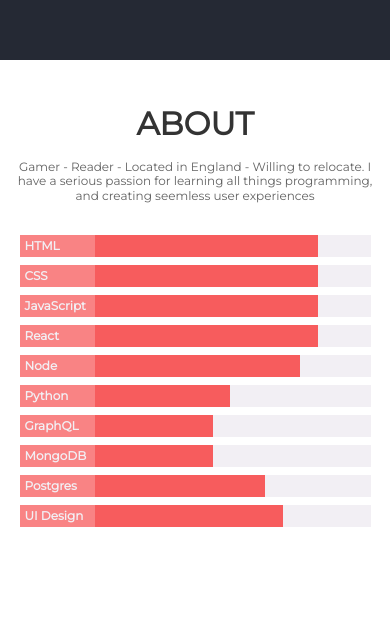
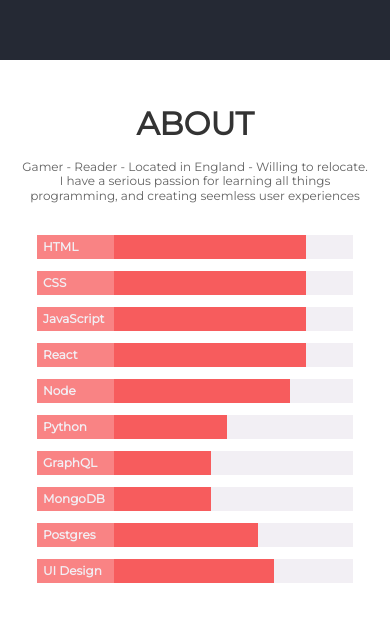
Before and after one commit to curm90/portfolio, a React (Create React App) app: page / in a window 390 px wide. Shown: the part 784-1405 px from the top of the page. Before the commit the page ends 1351 px from the top, so only its background shows below. Built offline with nearby package versions, Linux system fonts and the light colour scheme; a web font is replaced by a local one.

Commit message:
skills responsive styles

```diff
--- a/src/components/About.js
+++ b/src/components/About.js
@@ -10,8 +10,8 @@
         have a serious passion for learning all things programming,
         and creating seemless user experiences
       </p>
+      <Skills />
     </div>
-    <Skills />
   </div>
 );
 
--- a/src/styles/components/_about.scss
+++ b/src/styles/components/_about.scss
@@ -10,11 +10,16 @@
   }
 
   .about-text__container {
+    width: 90%;
     text-align: center;
-    padding: 0 $s-size;
 
     @media (min-width: $tablet) {
       max-width: 60rem;
+    }
+
+    @media (min-width: $large) {
+      @include flex(row, space-between, center);
+      max-width: 75%;
     }
   }
 
@@ -24,7 +29,11 @@
     line-height: 1.2;
 
     @media (min-width: $tablet) {
-      font-size: $m-size;
+      font-size: $s-size;
+    }
+
+    @media (min-width: $large) {
+      max-width: 90rem;
     }
   }
 }
--- a/src/styles/components/_skills.scss
+++ b/src/styles/components/_skills.scss
@@ -9,12 +9,13 @@
 
   .skill-bar {
     background: $light-text;
-    margin-bottom: 0.8rem;
+    margin-bottom: $xs-size;
   }
 
   .skill-level {
     background: $primary;
     height: 100%;
+    text-align: left;
   }
 
   .skill {
@@ -24,6 +25,15 @@
     width: 6.5rem;
     height: 100%;
     background: lighten($primary, 8%);
-    padding: 0.5rem;
+    padding: 0.6rem;
+
+    @media (min-width: $tablet) {
+      width: 8rem;
+    }
+
+    @media (min-width: $tablet) {
+      width: 9rem;
+      font-size: $s-size;
+    }
   }
 }
```
